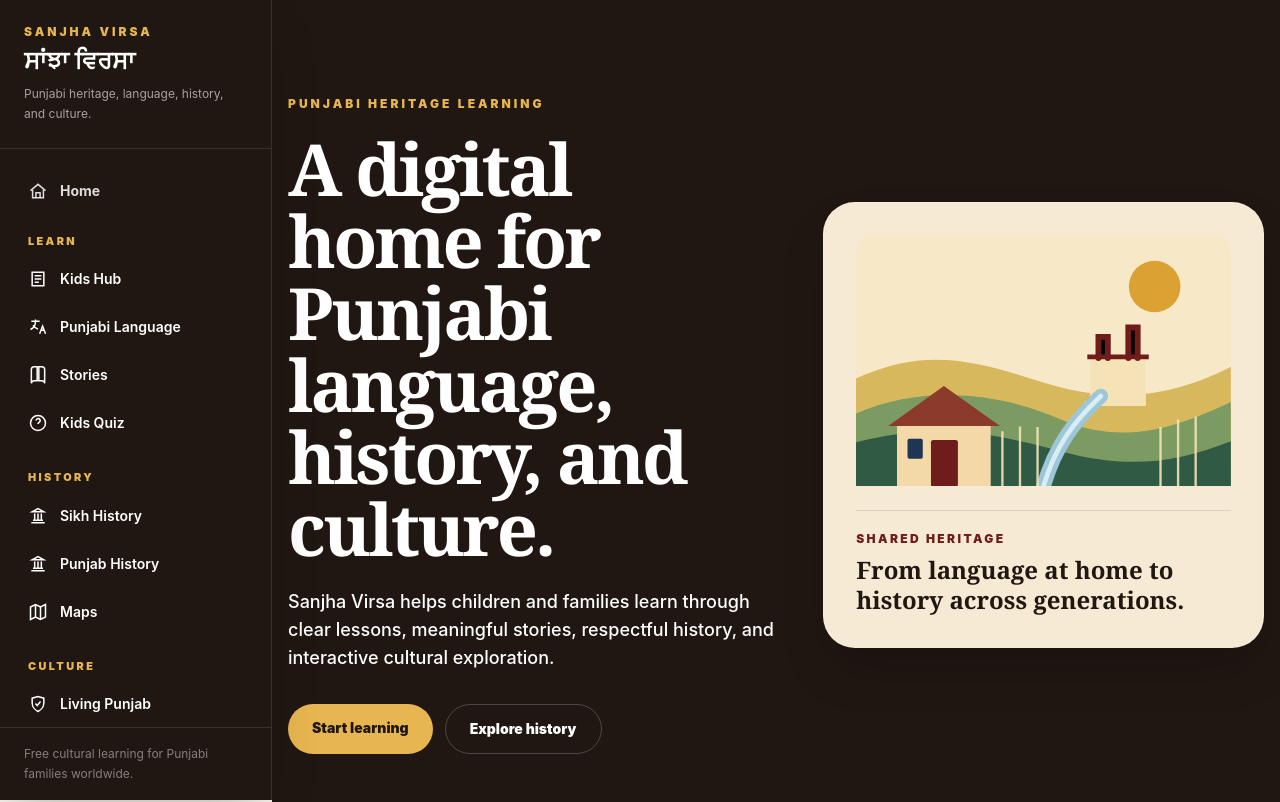
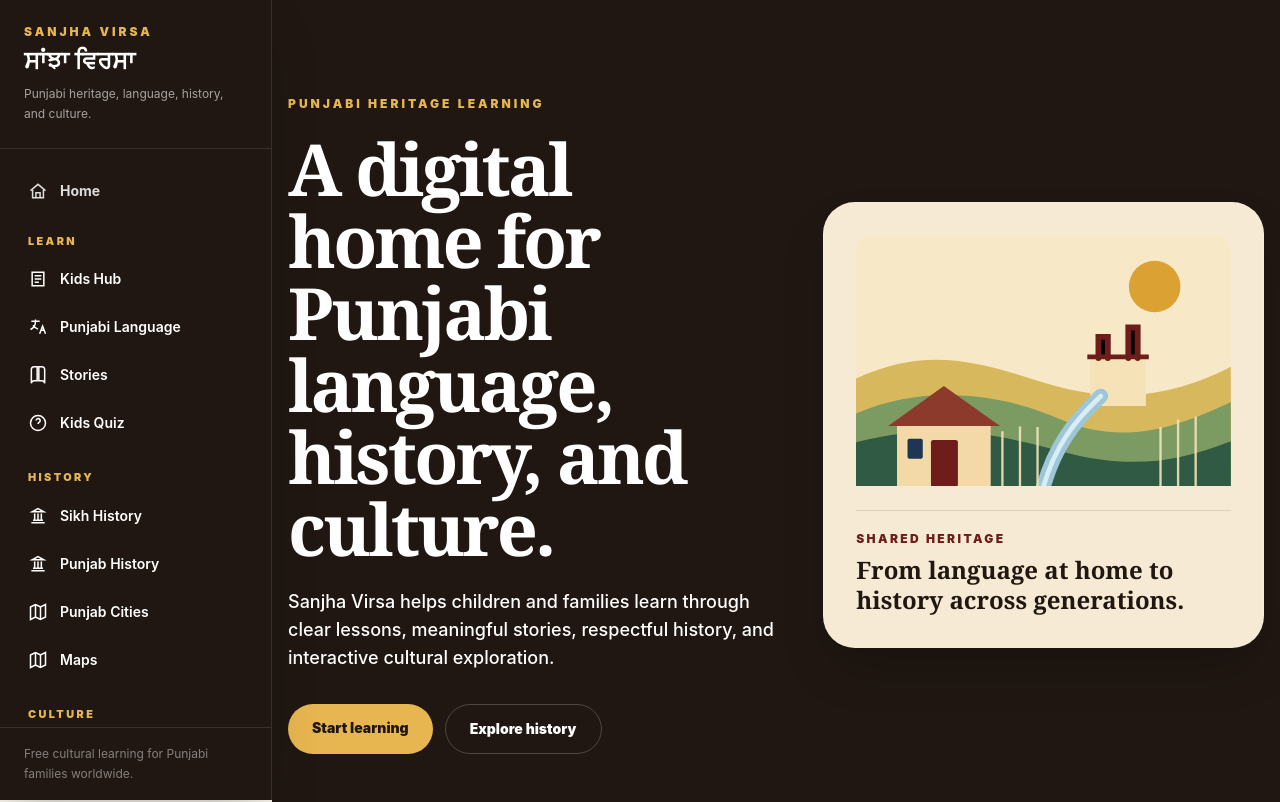
Before and after one commit to Gagan8atwal/sanjha-virsa, a Next.js app: page / in a window 1280 px wide. Shown: the top 802 px of the page. Built offline with nearby package versions, Linux system fonts and the light colour scheme.

Commit message:
Add Punjab City Explorer to navigation

```diff
--- a/components/SideMenu.tsx
+++ b/components/SideMenu.tsx
@@ -20,6 +20,7 @@ const groups: NavGroup[] = [
     items: [
       { label: 'Sikh History', href: '/heritage', icon: 'history' },
       { label: 'Punjab History', href: '/worlds/history', icon: 'history' },
+      { label: 'Punjab Cities', href: '/cities', icon: 'map' },
       { label: 'Maps', href: '/maps', icon: 'map' },
     ],
   },
@@ -42,13 +43,7 @@ export default function SideMenu() {
           <span className="block truncate text-sm font-black uppercase tracking-[0.18em] text-[#6f1d1b]">Sanjha Virsa</span>
           <span className="block text-base font-bold text-[#201712]">ਸਾਂਝਾ ਵਿਰਸਾ</span>
         </a>
-        <button
-          type="button"
-          aria-label="Open navigation"
-          aria-expanded={open}
-          onClick={() => setOpen((value) => !value)}
-          className="grid h-11 w-11 place-items-center rounded-full border border-black/10 bg-white text-[#201712] shadow-sm"
-        >
+        <button type="button" aria-label="Open navigation" aria-expanded={open} onClick={() => setOpen((value) => !value)} className="grid h-11 w-11 place-items-center rounded-full border border-black/10 bg-white text-[#201712] shadow-sm">
           {open ? <CloseIcon /> : <MenuIcon />}
         </button>
       </header>
```
